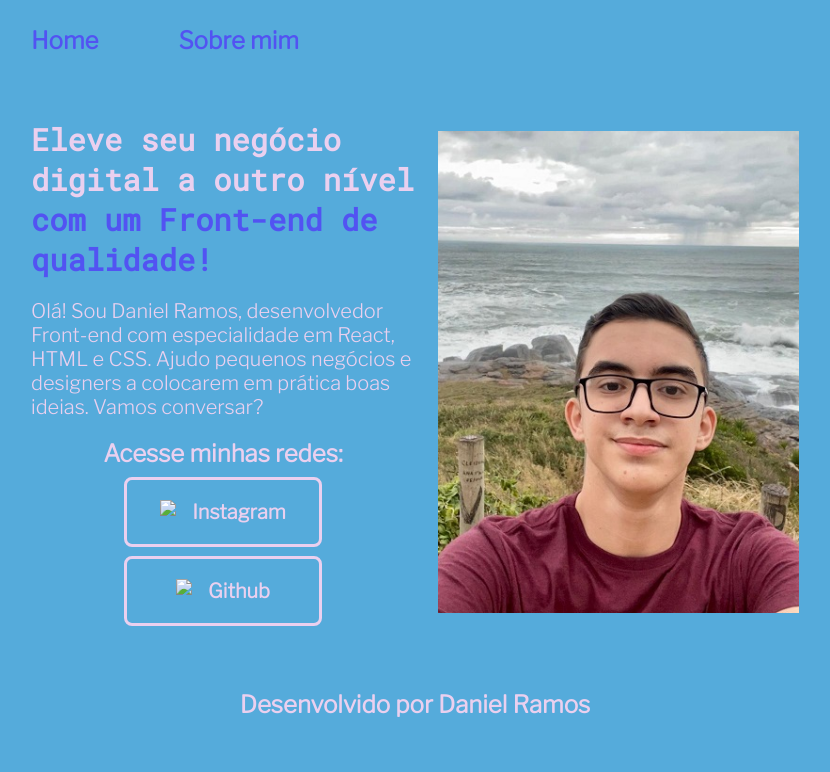
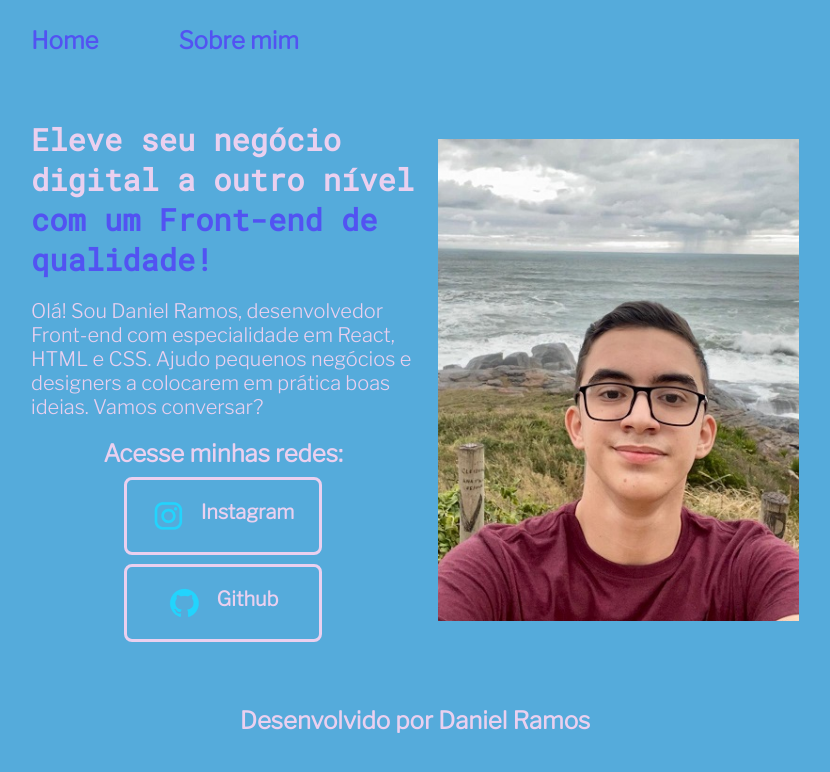
Before and after one commit to Danizx8/portfolio, a plain HTML site: page index.html in a window 1280 px wide. Shown: the whole page, without its empty margins (225-1055 px from the left). Drawn offline with nearby package versions, Linux system fonts and the light colour scheme.

Commit message:
Update index.html

```diff
--- a/index.html
+++ b/index.html
@@ -20,11 +20,11 @@
             <div class="apresentacao__links">
                 <h2 class="apresentacao__links__subtitulo">Acesse minhas redes:</h2>
                 <a class="apresentacao__links__navegacao" href="https://instagram.com/danielsramos_">
-                    <img src="./Assets-aula2-curso3-html-e-css-main/assets/instagram.png">
+                    <img src="instagram.png">
                     Instagram
                 </a>
                 <a class="apresentacao__links__navegacao" href="https://github.com/Danizx8">
-                    <img src="./Assets-aula2-curso3-html-e-css-main/assets/github.png">
+                    <img src="github.png">
                     Github
                 </a>
             </div>
```
